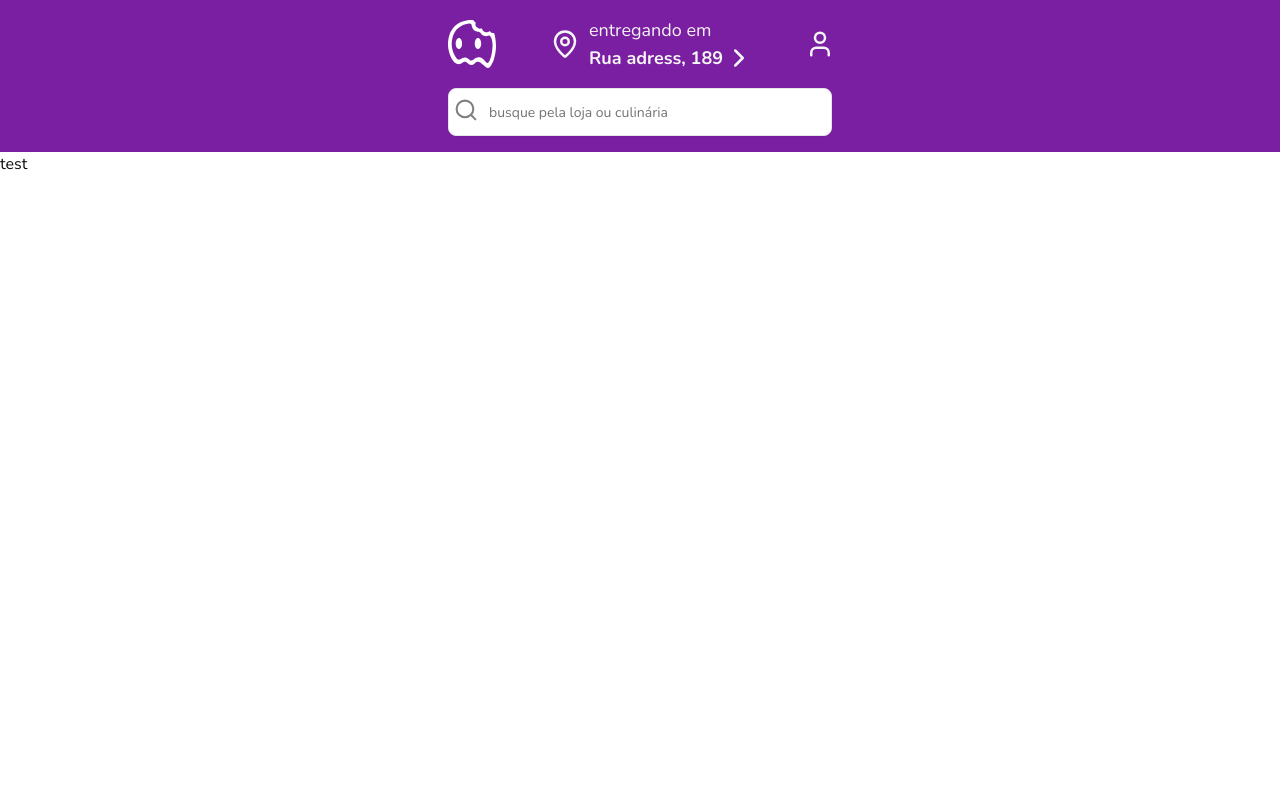
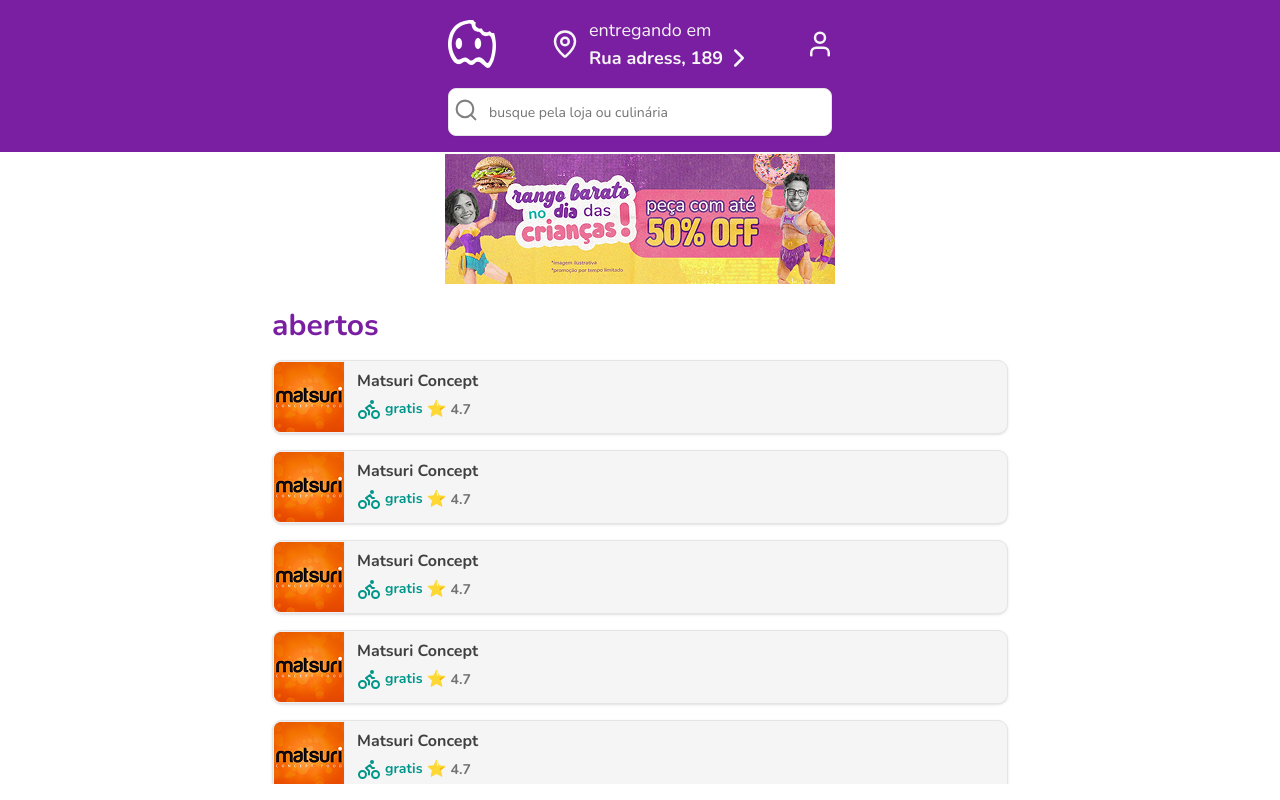
Before and after one commit to Tthiagoo/desafio-magalu, a Next.js app: page / in a window 1280 px wide. Built offline with nearby package versions, Linux system fonts and the light colour scheme.

Commit message:
feat:(list-restaurant) add restaurant listing components and card UI

```diff
--- a/src/app/page.tsx
+++ b/src/app/page.tsx
@@ -1,10 +1,26 @@
+import ListRestaurant from "@/modules/search-restaurants/components/list-restaurant";
 import { Button } from "@/ui/button";
 import Image from "next/image";
 
 export default function Home() {
   return (
-    <div className="">
-      <h1>test</h1>
-    </div>
+    <main className="flex flex-col items-center">
+      <Image
+        alt="banner promo"
+        src="/banner1.png"
+        width={0}
+        height={0}
+        className="max-h-[130px] mt-[2px] object-contain  w-full "
+        sizes="100%"
+        quality={100}
+      />
+
+      <section className="flex flex-col  overflow-y-auto items-start w-full max-w-3xl gap-4 pt-6 px-4  h-[calc(100vh-270px)] sm:h-[calc(100vh-300px)]">
+        <strong className="text-xl sm:text-3xl font-bold text-primary">
+          abertos
+        </strong>
+        <ListRestaurant />
+      </section>
+    </main>
   );
 }
--- /dev/null
+++ b/src/modules/search-restaurants/components/item-restaurant.tsx
@@ -0,0 +1,30 @@
+import { Card } from "@/ui/card";
+import React from "react";
+import Image from "next/image";
+import { Bike } from "lucide-react";
+export default function ItemRestaurant() {
+  return (
+    <Card className="flex flex-row gap-3 w-full max-w-3xl bg-neutral-100 p-0 rounded-lg">
+      <Image
+        src="/restaurantes-img/restaurante1.png"
+        alt="Restaurant"
+        width={72}
+        height={72}
+      />
+      <div className="flex flex-col gap-1 my-2 ">
+        <h2 className="text-base font-bold text-neutral-700">
+          Matsuri Concept
+        </h2>
+        <div className="flex items-center flex-row gap-1">
+          <span className="text-teal-600 flex items-center flex-row gap-1 font-bold text-sm">
+            <Bike /> gratis
+          </span>
+
+          <span className="text-base">
+            ⭐ <span className="font-bold text-sm text-neutral-500">4.7</span>
+          </span>
+        </div>
+      </div>
+    </Card>
+  );
+}
--- /dev/null
+++ b/src/modules/search-restaurants/components/list-restaurant.tsx
@@ -0,0 +1,38 @@
+import {
+  Card,
+  CardContent,
+  CardDescription,
+  CardFooter,
+  CardHeader,
+  CardTitle,
+} from "@/ui/card";
+import React from "react";
+import Image from "next/image";
+import ItemRestaurant from "./item-restaurant";
+
+export default function ListRestaurant() {
+  return (
+    <>
+      <ItemRestaurant />
+      <ItemRestaurant />
+      <ItemRestaurant />
+      <ItemRestaurant />
+      <ItemRestaurant />
+      <ItemRestaurant />
+      <ItemRestaurant />
+      <ItemRestaurant />
+      <ItemRestaurant />
+      <ItemRestaurant />
+      <ItemRestaurant />
+      <ItemRestaurant />
+      <ItemRestaurant />
+      <ItemRestaurant />
+      <ItemRestaurant />
+      <ItemRestaurant />
+      <ItemRestaurant />
+      <ItemRestaurant />
+      <ItemRestaurant />
+      <ItemRestaurant />
+    </>
+  );
+}
--- /dev/null
+++ b/src/ui/card.tsx
@@ -0,0 +1,92 @@
+import * as React from "react"
+
+import { cn } from "@/lib/utils"
+
+function Card({ className, ...props }: React.ComponentProps<"div">) {
+  return (
+    <div
+      data-slot="card"
+      className={cn(
+        "bg-card text-card-foreground flex flex-col gap-6 rounded-xl border py-6 shadow-sm",
+        className
+      )}
+      {...props}
+    />
+  )
+}
+
+function CardHeader({ className, ...props }: React.ComponentProps<"div">) {
+  return (
+    <div
+      data-slot="card-header"
+      className={cn(
+        "@container/card-header grid auto-rows-min grid-rows-[auto_auto] items-start gap-1.5 px-6 has-data-[slot=card-action]:grid-cols-[1fr_auto] [.border-b]:pb-6",
+        className
+      )}
+      {...props}
+    />
+  )
+}
+
+function CardTitle({ className, ...props }: React.ComponentProps<"div">) {
+  return (
+    <div
+      data-slot="card-title"
+      className={cn("leading-none font-semibold", className)}
+      {...props}
+    />
+  )
+}
+
+function CardDescription({ className, ...props }: React.ComponentProps<"div">) {
+  return (
+    <div
+      data-slot="card-description"
+      className={cn("text-muted-foreground text-sm", className)}
+      {...props}
+    />
+  )
+}
+
+function CardAction({ className, ...props }: React.ComponentProps<"div">) {
+  return (
+    <div
+      data-slot="card-action"
+      className={cn(
+        "col-start-2 row-span-2 row-start-1 self-start justify-self-end",
+        className
+      )}
+      {...props}
+    />
+  )
+}
+
+function CardContent({ className, ...props }: React.ComponentProps<"div">) {
+  return (
+    <div
+      data-slot="card-content"
+      className={cn("px-6", className)}
+      {...props}
+    />
+  )
+}
+
+function CardFooter({ className, ...props }: React.ComponentProps<"div">) {
+  return (
+    <div
+      data-slot="card-footer"
+      className={cn("flex items-center px-6 [.border-t]:pt-6", className)}
+      {...props}
+    />
+  )
+}
+
+export {
+  Card,
+  CardHeader,
+  CardFooter,
+  CardTitle,
+  CardAction,
+  CardDescription,
+  CardContent,
+}
--- a/src/ui/header.tsx
+++ b/src/ui/header.tsx
@@ -57,7 +57,9 @@ export function Header() {
           <MapPin className="cursor-pointer sm:scale-125" />
           <div className="flex flex-col items-start justify-center">
             <span className="text-base sm:text-lg">entregando em</span>
-            <span className="text-base sm:text-lg font-bold flex flex-row items-center gap-1">
+            <span
+              className={`text-base sm:text-lg font-bold flex flex-row items-center gap-1`}
+            >
               {address} <ChevronRight className="sm:scale-125" />
             </span>
           </div>
```
Also changed, not shown: public/banner1.png (added), public/restaurantes-img/restaurante1.png (added).
